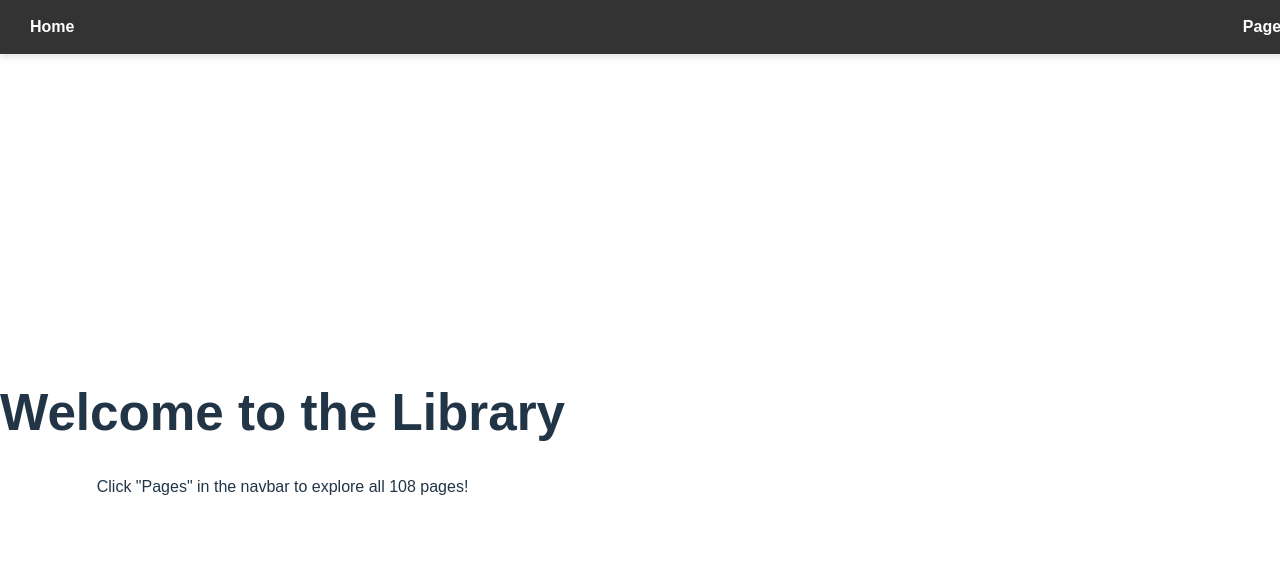
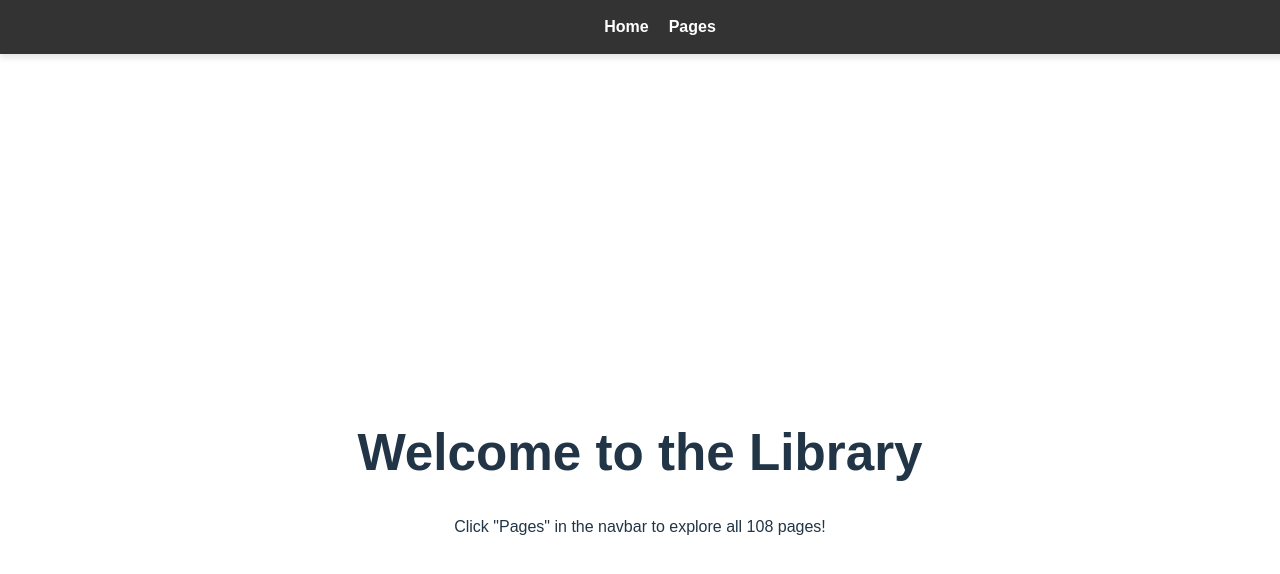
Before and after one commit to Krithik-sri/library-website-static, a React (Vite) app in the folder library-website/: page / in a window 1280 px wide. Shown: the top 574 px of the page. Built offline with nearby package versions, Linux system fonts and the light colour scheme.

Commit message:
fixed styling in styles.css

```diff
--- a/library-website/src/styles.css
+++ b/library-website/src/styles.css
@@ -1,8 +1,9 @@
 /* styles.css */
 body {
     font-family: Arial, sans-serif;
-    margin: 0;
-    padding: 0;
+    margin: 20px;
+    padding: 20px;
+    justify-content: center;
   }
 
   .navbar {
@@ -14,7 +15,7 @@ body {
     color: white;
     padding: 15px 20px;
     display: flex;
-    justify-content: space-between; /* Adjust alignment for the links */
+    justify-content: center; /* Adjust alignment for the links */
     box-shadow: 0px 4px 6px rgba(0, 0, 0, 0.1); /* Optional: Add a shadow for better visibility */
     z-index: 1000; /* Ensure it's above other elements */
   }
```
